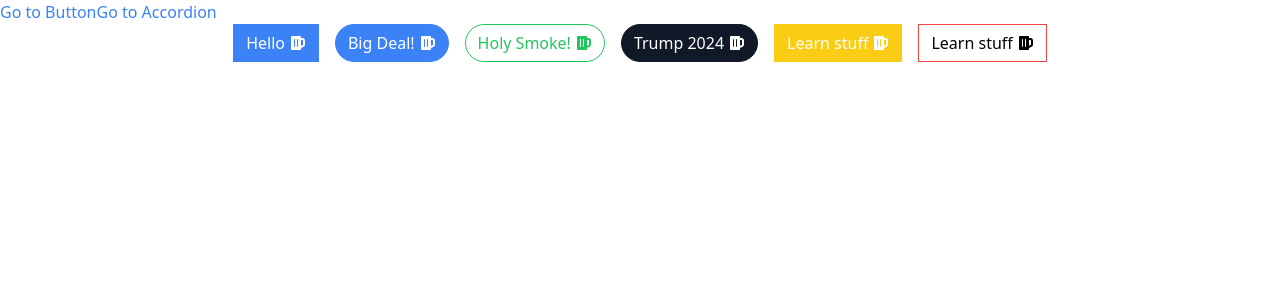
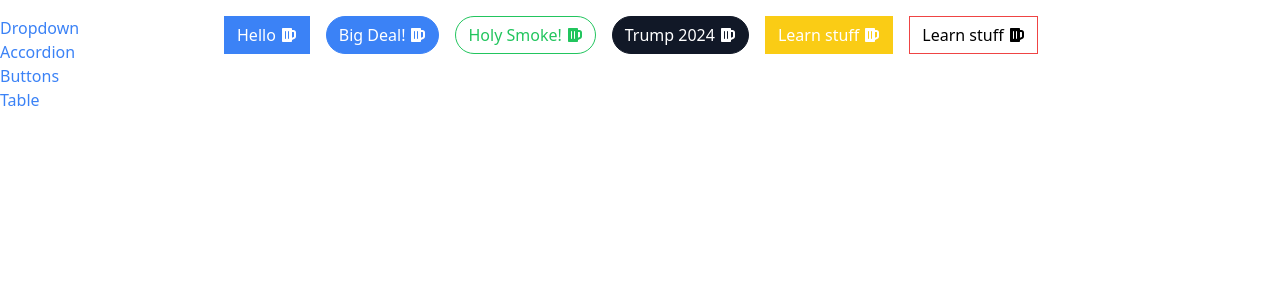
Before and after one commit to zdTang/stephen_react_Mike_learn, a React (Create React App) app in the folder learn_jsx/: page /button in a window 1280 px wide. Shown: the top 300 px of the page. Built offline with nearby package versions, Linux system fonts and the light colour scheme.

Commit message:
c13-232 Adding a Sidebar Component

```diff
--- a/learn_jsx/src/App.js
+++ b/learn_jsx/src/App.js
@@ -1,14 +1,13 @@
 import ButtonPage from "./pages/ButtonPage";
 import AccordionPage from "./pages/AccordionPage";
 import DropdownPage from "./pages/DropdownPage";
-import Link from "./components/Link";
 import Route from "./components/Route";
-
+import Sidebar from "./components/Sidebar";
 const App = () => {
   return (
-    <div>
-      <Link to={"/button"}>Go to Button</Link>
-      <Link to={"/accordion"}>Go to Accordion</Link>
+    <div className="container mx-auto grid grid-cols-6 gap-4 mt-4">
+      <Sidebar />
+      <div className="col-span-5">
         <Route path="/accordion">
           <AccordionPage />
         </Route>
@@ -19,6 +18,7 @@ const App = () => {
           <DropdownPage />
         </Route>
       </div>
+    </div>
   );
 };
 
--- /dev/null
+++ b/learn_jsx/src/components/Sidebar.js
@@ -0,0 +1,25 @@
+import Link from "./Link";
+
+const Sidebar = () => {
+  const links = [
+    { label: "Dropdown", path: "/dropdown" },
+    { label: "Accordion", path: "/accordion" },
+    { label: "Buttons", path: "/button" },
+    { label: "Table", path: "/table" },
+  ];
+
+  const renderedLinks = links.map((link) => {
+    return (
+      <Link key={link.label} to={link.path}>
+        {link.label}
+      </Link>
+    );
+  });
+  return (
+    <div className="sticky top-0 overflow-y-scroll flex flex-col">
+      {renderedLinks}
+    </div>
+  );
+};
+
+export default Sidebar;
--- a/learn_jsx/src/pages/ButtonPage.js
+++ b/learn_jsx/src/pages/ButtonPage.js
@@ -4,7 +4,7 @@ const ButtonPage = () => {
     console.log("click");
   };
   return (
-    <div className="flex justify-center ">
+    <div className="flex ">
       <div>
         <Button primary className="mb-5 mx-2" onClick={handleClick}>
           Hello
```
Lines whose indentation alone changed are shown as unchanged.
